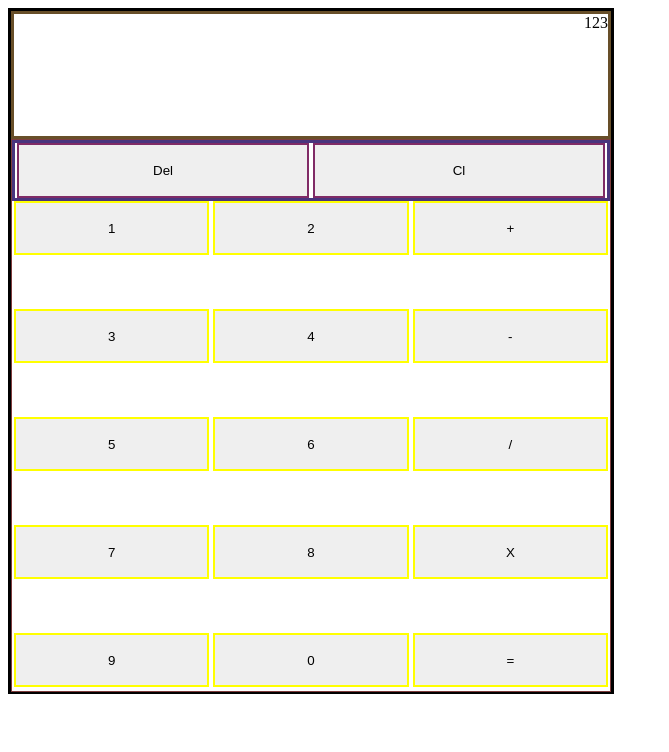
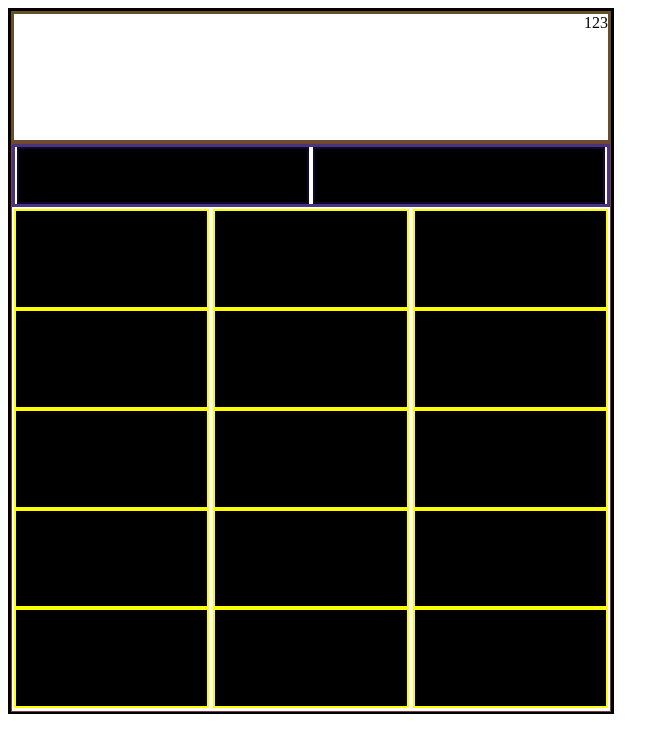
Before and after one commit to TakudzwaMotsi/calculator, a plain HTML site: page index.html in a window 1280 px wide. Shown: the whole page, without its empty margins (0-669 px from the left). Drawn offline with Linux system fonts and the light colour scheme.

Commit message:
adjusted button positions and colours

```diff
--- a/style.css
+++ b/style.css
@@ -2,7 +2,7 @@
 display: flex;
 flex-wrap: wrap;
 border: 3px solid black;
-height: 680px;
+height: 700px;
 width: 600px;
 
 }
@@ -38,8 +38,9 @@ width: 600px;
 
 .btn{
     border: 2px solid yellow;
+    background-color: black;
     width: calc(33.3333% - 4px);
-    height: 10%;
+
     display: flex;
     flex-wrap: wrap;
     align-items: center;
@@ -54,7 +55,8 @@ width: 600px;
 }
 
 .hbtn{
-    border: 2px solid rgb(128, 43, 102);
+    border: 2px solid rgb(15, 7, 44);
+    background-color: black;
     width: 49.3%;
     height: 100%;
     margin: 0;
@@ -73,12 +75,13 @@ width: 600px;
     display: flex;
     flex-wrap: wrap;
     width: 100%;
-    height: 98%;
+    height: 88%;
 
     justify-content: space-around;
+
     padding:0;
     margin: 0;
-    box-sizing: border-box;
+
     gap: 0;
 
 }
```
